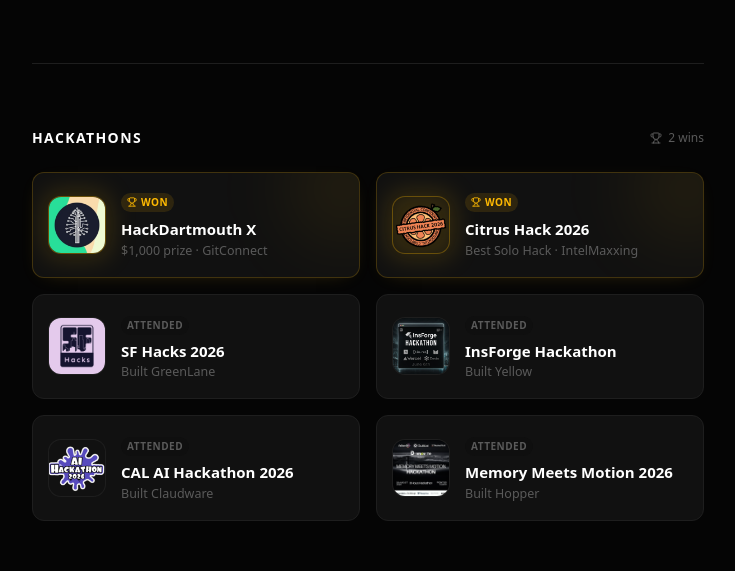
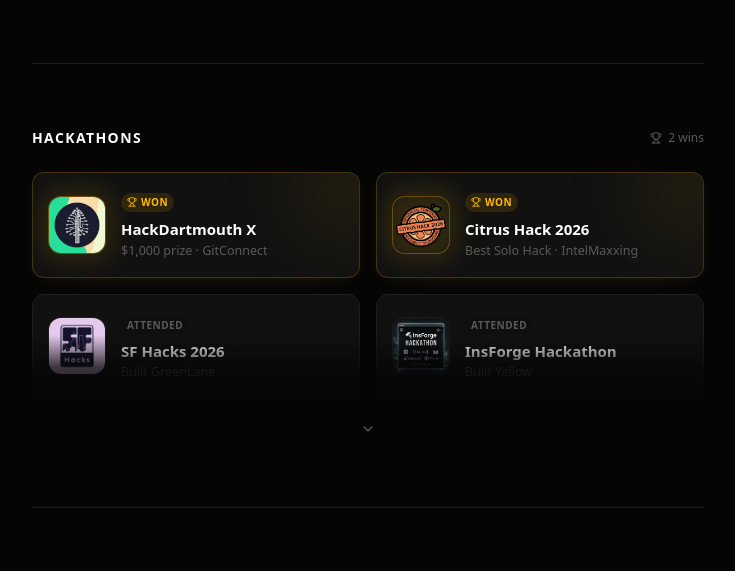
Before and after one commit to vraj00222/vrajpatel.dev, a React (Vite) app: page / in a window 1280 px wide. Shown: the part 3720-4291 px from the top of the page, without its empty margins (272-1007 px from the left). Built offline with nearby package versions, Linux system fonts and the light colour scheme; no server answers; a web font is replaced by a local one.

Commit message:
Collapse hackathons to four cards behind an arrow
Same fade-and-reveal treatment as Projects, but the control is a bare
grey chevron — no count, since the section already carries a wins tally
in its header.

Co-Authored-By: Claude Opus 5 (1M context) <noreply@anthropic.com>

```diff
--- a/src/components/Hackathons.tsx
+++ b/src/components/Hackathons.tsx
@@ -1,6 +1,10 @@
-import { Trophy } from "lucide-react";
+import { useState } from "react";
+import { motion } from "framer-motion";
+import { ChevronDown, Trophy } from "lucide-react";
 import { HACKATHONS, type Hackathon } from "../data/content";
 import { FadeIn } from "./FadeIn";
+
+const INITIAL_VISIBLE = 4;
 
 function WonCard({ h }: { h: Hackathon }) {
   const subtitle = [h.result, h.project].filter(Boolean).join(" · ");
@@ -76,9 +80,15 @@ function AttendedCard({ h }: { h: Hackathon }) {
 }
 
 export function Hackathons() {
+  // Only the first rows show; the rest sit behind the arrow.
+  const [expanded, setExpanded] = useState(false);
+
   const wins = HACKATHONS.filter((h) => h.won).length;
   // Won entries first so the highlighted cards lead the grid.
   const ordered = [...HACKATHONS].sort((a, b) => Number(b.won) - Number(a.won));
+
+  const hasMore = ordered.length > INITIAL_VISIBLE;
+  const visible = expanded ? ordered : ordered.slice(0, INITIAL_VISIBLE);
 
   return (
     <section id="hackathons" className="py-16 px-6" data-section="hackathons">
@@ -95,13 +105,40 @@ export function Hackathons() {
           </div>
         </FadeIn>
 
-        <div className="grid grid-cols-1 gap-4 sm:grid-cols-2">
-          {ordered.map((h, i) => (
-            <FadeIn key={h.name} delay={i * 0.05}>
-              {h.won ? <WonCard h={h} /> : <AttendedCard h={h} />}
-            </FadeIn>
-          ))}
+        <div className="relative">
+          <div className="grid grid-cols-1 gap-4 sm:grid-cols-2">
+            {visible.map((h, i) => (
+              <FadeIn key={h.name} delay={(i % INITIAL_VISIBLE) * 0.05}>
+                {h.won ? <WonCard h={h} /> : <AttendedCard h={h} />}
+              </FadeIn>
+            ))}
+          </div>
+
+          {/* Fade hint that more hackathons are tucked below */}
+          {hasMore && !expanded && (
+            <div className="pointer-events-none absolute inset-x-0 bottom-0 h-16 bg-linear-to-t from-bg via-bg/75 to-transparent dark:from-dark-bg dark:via-dark-bg/75" />
+          )}
         </div>
+
+        {hasMore && (
+          <div className="mt-4 flex justify-center">
+            <button
+              type="button"
+              onClick={() => setExpanded((e) => !e)}
+              aria-expanded={expanded}
+              aria-label={expanded ? "Show fewer hackathons" : "Show all hackathons"}
+              className="rounded-md p-1.5 text-text-muted dark:text-dark-text-muted hover:text-text dark:hover:text-dark-text hover:bg-hover-bg dark:hover:bg-dark-hover-bg transition-colors duration-200"
+            >
+              <motion.span
+                className="block"
+                animate={{ rotate: expanded ? 180 : 0 }}
+                transition={{ duration: 0.25, ease: [0.22, 1, 0.36, 1] }}
+              >
+                <ChevronDown size={16} />
+              </motion.span>
+            </button>
+          </div>
+        )}
       </div>
     </section>
   );
```
